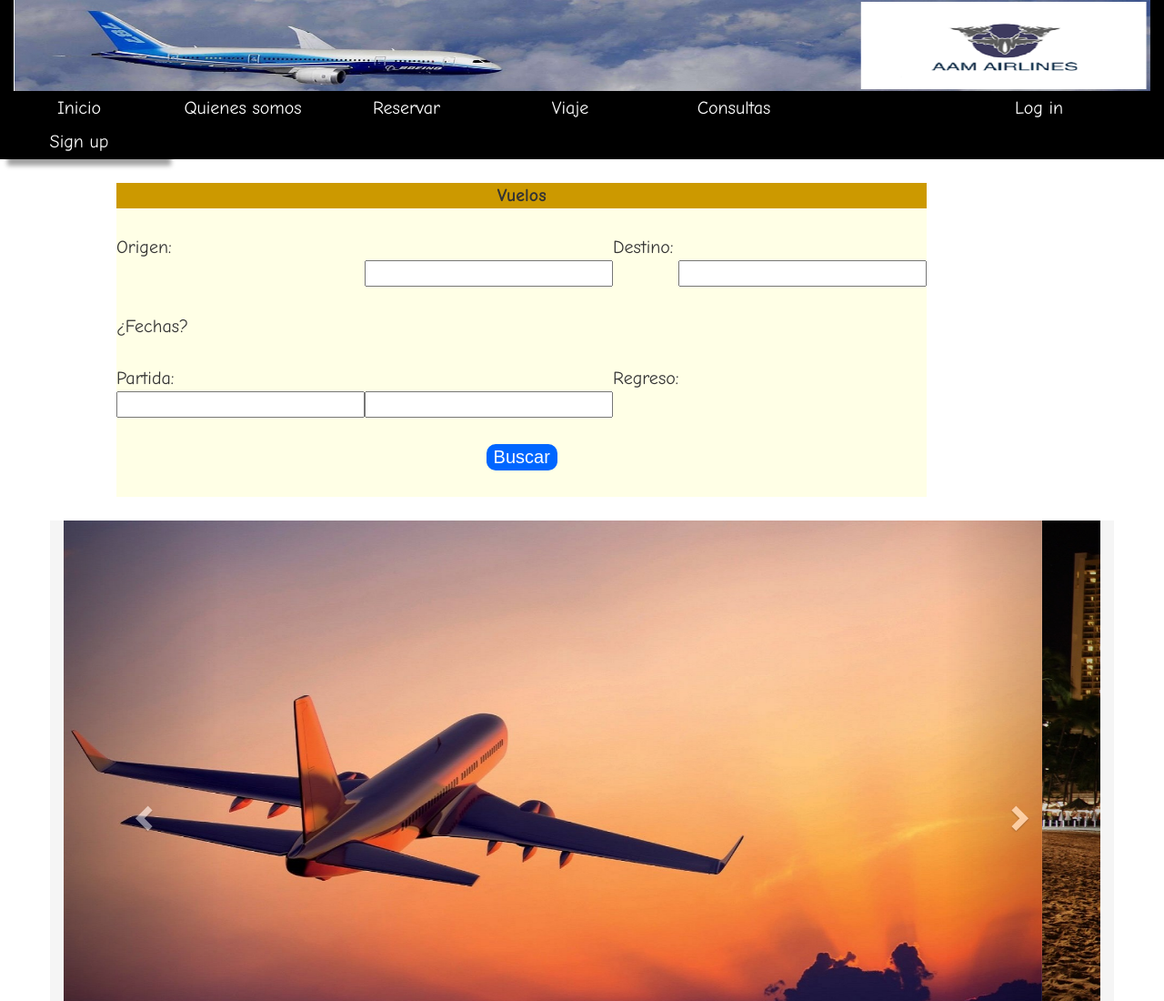
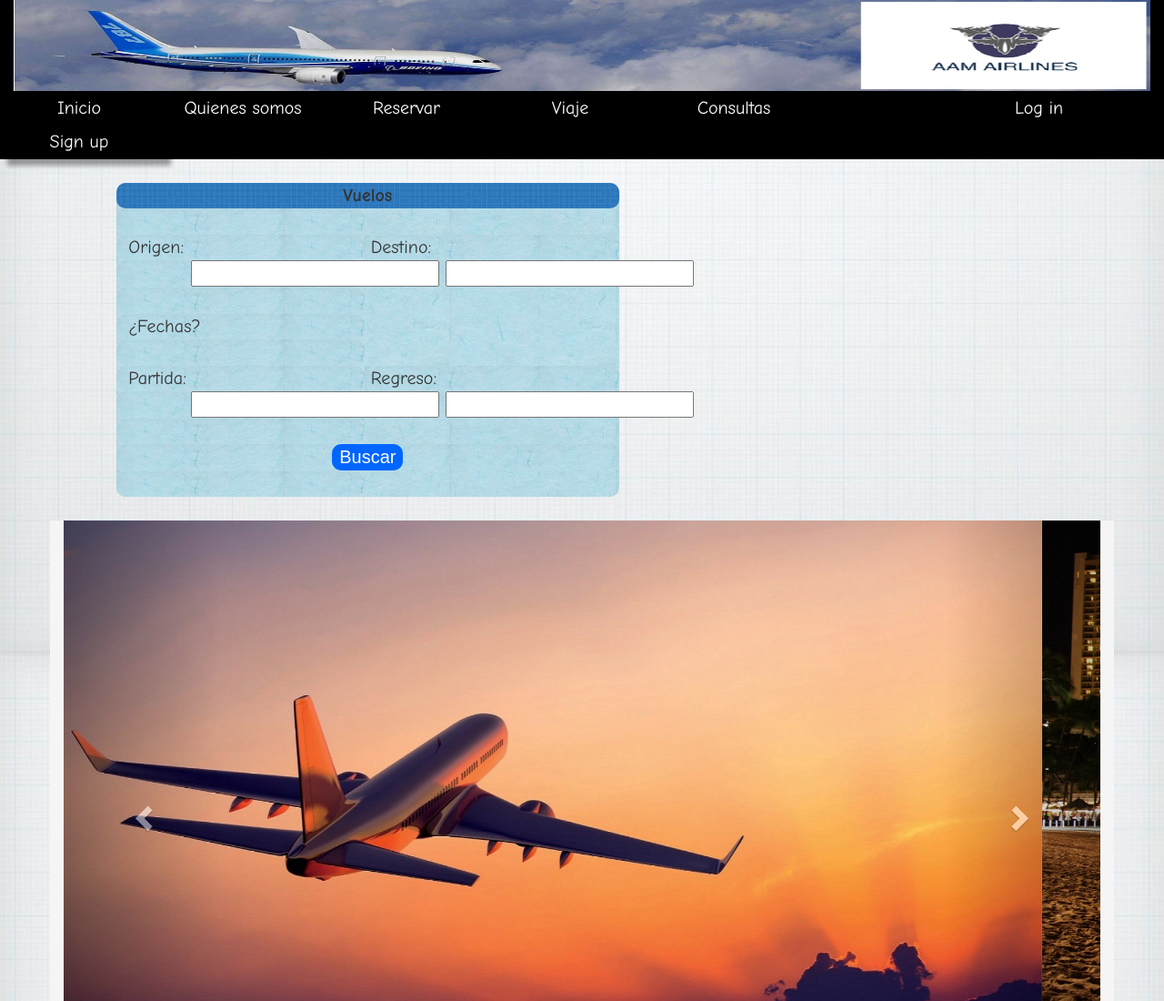
Before and after one commit to jimenezmejiaalex/progra_4_project, a plain HTML site: page Proyecto/PaginaPrincipal.html in a window 1280 px wide. Shown: the top 1100 px of the page at 91% size. Drawn offline with nearby package versions, Linux system fonts and the light colour scheme.

Commit message:
Quinto Avance
Estilos de la página

```diff
--- a/Proyecto/PaginaPrincipal.html
+++ b/Proyecto/PaginaPrincipal.html
@@ -1,22 +1,24 @@
 <!DOCTYPE html>
 <html>
+
 <head>
 	<title>Inicio</title>
 	<meta charset="UTF-8">
 	<meta name="viewport" content="width=device-width, initial-scale=1.0">
-        <link href="css/bootstrap.min.css" rel="stylesheet" type="text/css"/>
-		<link href="css/estilo1.css" rel="stylesheet" type="text/css"/>
+	<link href="css/bootstrap.min.css" rel="stylesheet" type="text/css" />
+	<link href="css/estilo1.css" rel="stylesheet" type="text/css" />
 	<script src="https://code.jquery.com/jquery-1.10.2.js"></script>
 	<script src="js/script.js" type="text/javascript"></script>
 
-		<link href="css/normalize.css" rel="stylesheet" type="text/css"/>
-		<link href="css/datepicker.css" rel="stylesheet" type="text/css"/>
+	<link href="css/normalize.css" rel="stylesheet" type="text/css" />
+	<link href="css/datepicker.css" rel="stylesheet" type="text/css" />
 	<script type="text/javascript" src="js/jquery-1.7.1.min.js"></script>
 	<script type="text/javascript" src="js/jquery-ui-1.8.18.custom.min.js"></script>
 	<script src="js/funcionesJQuery.js" type="text/javascript"></script>
 
 </head>
-    <body>
+
+<body class="pagina">
 
 	<!------------------------------- ENCABEZADO ------------------------------->
 
@@ -34,15 +36,36 @@
 
 	<div class="menuP">
 		<ul class="MyMenu">
-						<li><a href="" title="Inicio"> <image src="" border="0">Inicio</a></li>
-						<li><a href="QuienesSomos.html" title="Quienes Somos" ><image src="" border="0">Quienes somos</a></li>
-						<li><a href="" title="Vuelos" > <image src="" border="0">Reservar</a></li>
-						<li><a href="" title="Servicios" > <image src="" border="0">Viaje</a></li>
-						<li><a href="Consultas.html" title="Consultas" > <image src="" border="0">Consultas</a></li>
+			<li>
+				<a href="" title="Inicio">
+					<image src="" border="0">Inicio</a>
+			</li>
+			<li>
+				<a href="QuienesSomos.html" title="Quienes Somos">
+					<image src="" border="0">Quienes somos</a>
+			</li>
+			<li>
+				<a href="" title="Vuelos">
+					<image src="" border="0">Reservar</a>
+			</li>
+			<li>
+				<a href="" title="Servicios">
+					<image src="" border="0">Viaje</a>
+			</li>
+			<li>
+				<a href="Consultas.html" title="Consultas">
+					<image src="" border="0">Consultas</a>
+			</li>
 			<li>&nbsp;&nbsp;&nbsp;&nbsp;&nbsp;&nbsp;&nbsp;&nbsp;&nbsp;&nbsp;&nbsp;&nbsp;&nbsp;&nbsp;</li>
 			<li>&nbsp;&nbsp;&nbsp;&nbsp;&nbsp;&nbsp;&nbsp;&nbsp;&nbsp;&nbsp;&nbsp;&nbsp;&nbsp;&nbsp;</li>
-						<li><a href="" title="Login" > <image src="" border="0">Log in</a></li>
-						<li><a href="Registro.html" title="Signup" > <image src="" border="0">Sign up</a></li>
+			<li>
+				<a href="" title="Login">
+					<image src="" border="0">Log in</a>
+			</li>
+			<li>
+				<a href="Registro.html" title="Signup">
+					<image src="" border="0">Sign up</a>
+			</li>
 		</ul>
 	</div>
 
@@ -64,34 +87,36 @@
 						<td>&nbsp;</td>
 					</tr>
 					<tr>
-							<td> Origen: </td>
+						<td>&nbsp; Origen: </td>
 						<td>&nbsp;</td>
 						<td> Destino:</td>
 					</tr>
 					<tr>
-							<td>&nbsp;</td>
-							<td> <input type="text" </td>
+
+						<td><input type="text" class="bo"> </td>
 						<td> </td>
-								<td><input type="text" </td></td>
+						<td><input type="text" class="bo"> </td>
+						</td>
 					</tr>
 					<tr>
 						<td>&nbsp;</td>
 					</tr>
 					<tr>
-							<td>¿Fechas?</td>
+						<td>&nbsp; ¿Fechas?</td>
 					</tr>
 					<tr>
 						<td>&nbsp;</td>
 					</tr>
 					<tr>
-							<td> Partida: </td>
+						<td>&nbsp; Partida: </td>
 						<td>&nbsp;</td>
 						<td>Regreso: </td>
 					</tr>
 					<tr>
+						<tr>
 							<td><input type="text" id="datepicker1" class="datepicker" style="z-index: 15;"></td>
-							<div></div>
-								<td><input type="text"id="datepicker2" class="datepicker" style="z-index: 15;"></td>
+							<td> </td>
+							<td><input type="text" id="datepicker2" class="datepicker" style="z-index: 15;"></td>
 							</td>
 						</tr>
 						<tr>
@@ -100,7 +125,7 @@
 				</tbody>
 				<tfoot>
 					<tr>
-							<td colspan="4"> <input  type="button" value="Buscar" class="boton">  </td>
+						<td colspan="4"> <input type="button" value="Buscar" class="boton"> </td>
 					</tr>
 					<tr>
 						<td>&nbsp;</td>
@@ -213,12 +238,13 @@
 
 	<script src="http://code.jquery.com/jquery-latest.js"></script>
 	<script src="js/bootstrap.min.js" type="text/javascript"></script>
-		<link href="css/normalize.css" rel="stylesheet" type="text/css"/>
-		<link href="css/datepicker.css" rel="stylesheet" type="text/css"/>
+	<link href="css/normalize.css" rel="stylesheet" type="text/css" />
+	<link href="css/datepicker.css" rel="stylesheet" type="text/css" />
 	<script type="text/javascript" src="js/jquery-1.7.1.min.js"></script>
 	<script type="text/javascript" src="js/jquery-ui-1.8.18.custom.min.js"></script>
 	<script src="js/funcionesJQuery.js" type="text/javascript"></script>
 
 </body>
 <script src="js/scriptImagenes.js" type="text/javascript"></script>
+
 </html>
--- a/Proyecto/css/estilo1.css
+++ b/Proyecto/css/estilo1.css
@@ -90,6 +90,11 @@
 		background-color: #ffffe6;
 		font-family: "Comic Sans MS", cursive, sans-serif;
 	}
+	.pagina{
+		background-image:url(../fonts/fondo2.png);
+		background-size:100%;
+	}
+
 
 	.tableVuelos{
 		padding-left:10%;
@@ -99,17 +104,23 @@
 		font-family: "Comic Sans MS", cursive, sans-serif;
 	}
 
-	table.grid{ background: #ffffe6}
-	table.grid{border:1px ; border-collapse: collapse;}
-	table.grid thead tr {background:#cc9900}
-	table.grid thead tr th{ background:  #cc9900; border:inherit; text-align: center;}
-	table.grid tfoot tr {background:#ffffe6}
-	table.grid tfoot tr td{ background:  #ffffe6; border:inherit; text-align: center;}
-	table.grid tbody tr{ background: #99ff99;}
-	table.grid tbody tr:nth-child(odd) {background: #ffffe6;}
-	table.grid tbody tr:nth-child(even) {background: #ffffe6;}
-	table.grid tbody tr td{border:inherit;}
+	table.grid{ background: #ffffe6; background-image: url(../fonts/fondo1.png); border-radius: 10px; }
+	table.grid{border:1px ; border-collapse: collapse; border-radius: 10px;}
+	table.grid thead tr {background:#cc9900 background-image: url(../fonts/fondo3.png); border-radius: 10px;}
+	table.grid thead tr th{ background:  #cc9900; border:inherit; text-align: center; background-image: url(../fonts/fondo3.png); border-radius: 10px;}
+	table.grid tfoot tr {background:#ffffe6; background-image: url(../fonts/fondo1.png); border-radius: 10px;}
+	table.grid tfoot tr td{ background:  #ffffe6; border:inherit; text-align: center; background-image: url(../fonts/fondo1.png); border-radius: 10px;}
+	table.grid tbody tr{ background: #99ff99; border-radius: 10px;}
+	table.grid tbody tr:nth-child(odd) {background: #ffffe6; background-image: url(../fonts/fondo1.png); border-radius: 10px;}
+	table.grid tbody tr:nth-child(even) {background: #ffffe6; background-image: url(../fonts/fondo1.png); border-radius: 10px;}
+	table.grid tbody tr td{border:inherit; background-image: url(../fonts/fondo1.png); border-radius: 10px;}
 
+	.bo{
+		margin-left: 30%;
+	}
+	.datepicker{
+		margin-left: 30%;
+	}
 	.boton{
 		border: 2px solid #0066ff;
 		border-radius: 10px;
```
Also changed, not shown: Proyecto/fonts/fondo1.png (added), Proyecto/fonts/fondo2.png (added), Proyecto/fonts/fondo3.png (added), Proyecto/fonts/fondo4.png (added), Proyecto/fonts/fondo5.png (added). Lines whose indentation alone changed are shown as unchanged.
